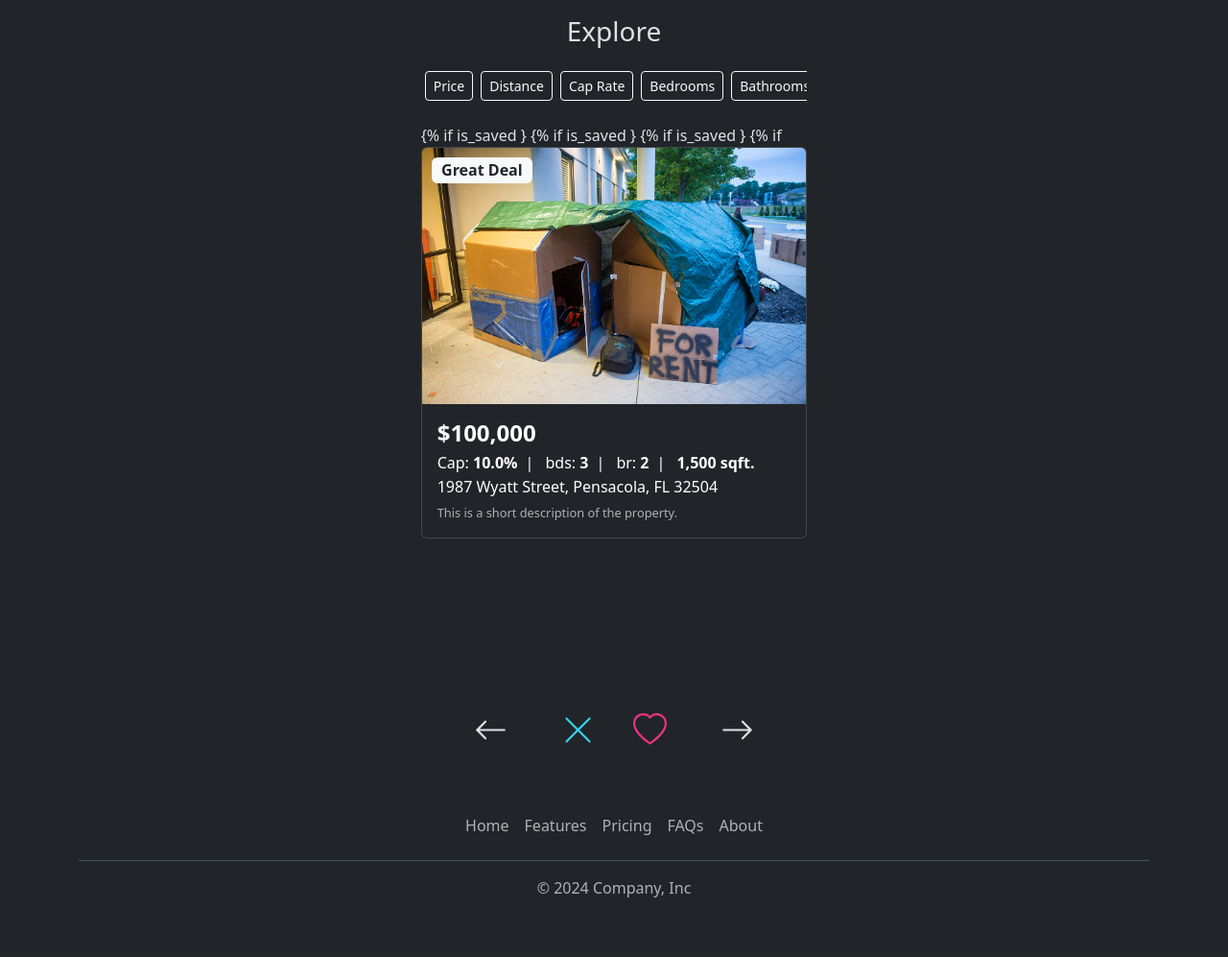
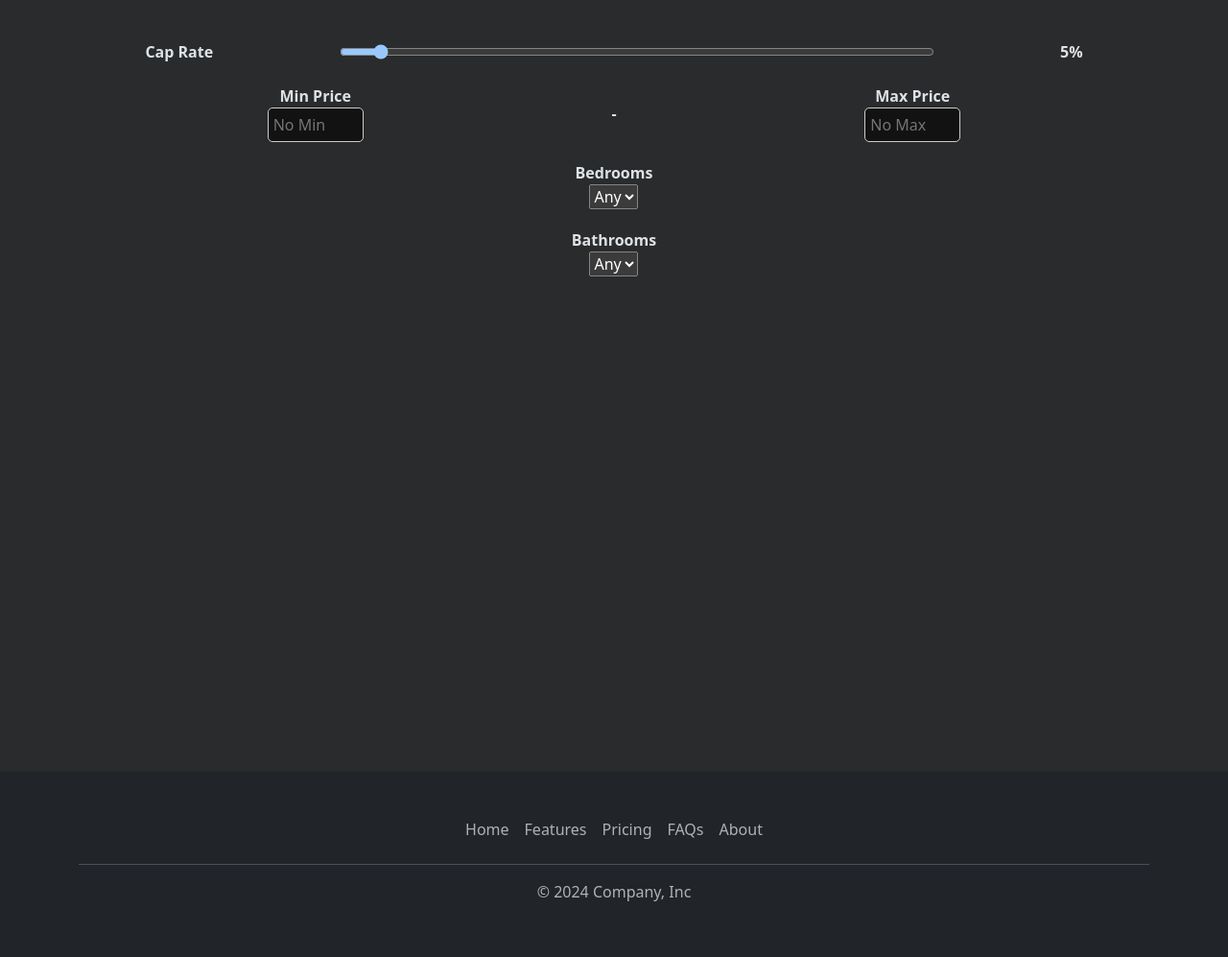
Before and after one commit to Aarongold1869/NiceHouseBro, a Django app: page /explore/ in a window 1280 px wide. Shown: the part 56-1053 px from the top of the page at 96% size. Before the commit the page ends 991 px from the top, so only its background shows below. Run offline with Django 5.2, Linux system fonts and the light colour scheme; a user stored in the database is signed in; data comes from the database, SQL or seed files in the repository; both versions use the stored data as it was after the commit.

Commit message:
working on explore filters

```diff
--- a/property/views.py
+++ b/property/views.py
@@ -39,13 +39,13 @@ def toggle_property_saved_explore_view(request, property_id: str):
             account=account,
             property_id=property_id
         )
-        property['is_saved'] = True
+        is_saved = True
         toast = { "type": "success", "header": "Explore", "message": "Property saved!" }
     else:
         saved_qs.delete()
-        property['is_saved'] = False
+        is_saved = False
         toast = { "type": "success", "header": "Explore", "message": "Property unsaved." }
-    return render(request, 'property/partials/explore-save-button.html', {'property_id': property_id, 'toast': toast })
+    return render(request, 'property/partials/explore-save-button.html', {'property_id': property_id, 'toast': toast, 'is_saved':is_saved })
 
 def property_detail_view(request, property_id: str):
     property: Property = next((x for x in PROPERTY_DATA if x['id'] == property_id), None)
--- a/templates/base.html
+++ b/templates/base.html
@@ -25,7 +25,7 @@
 
     {% include 'components/nav.html' %}
 
-    <div>
+    <div id="app-container" style="position:relative;">
     {% block content %}
 
     {% endblock %}
--- a/templates/components/toast-container.html
+++ b/templates/components/toast-container.html
@@ -1,3 +1,13 @@
+<style>
+    .toast-container {
+        position: fixed;
+        top: 0;
+        right: 0;
+        z-index: 9999;
+        padding: 20px;
+    }
+</style>
+
 <div id='toast-container' class="toast-container">
 
 </div>
--- a/templates/icons/heart.html
+++ b/templates/icons/heart.html
@@ -1,3 +1,11 @@
-<svg xmlns="http://www.w3.org/2000/svg" width="{{size}}" height="{{size}}" fill="{% if fill %}{{fill}}{% else %}currentColor{% endif %}" class="bi bi-heart" viewBox="0 0 16 16">
+<svg
+xmlns="http://www.w3.org/2000/svg"
+width="{{size}}"
+height="{{size}}"
+fill="{% if fill %}{{fill}}{% else %}currentColor{% endif %}"
+class="bi bi-heart glow"
+viewBox="0 0 16 16"
+style="filter: drop-shadow(0px 2px 6px var(--saved));"
+>
     <path d="m8 2.748-.717-.737C5.6.281 2.514.878 1.4 3.053c-.523 1.023-.641 2.5.314 4.385.92 1.815 2.834 3.989 6.286 6.357 3.452-2.368 5.365-4.542 6.286-6.357.955-1.886.838-3.362.314-4.385C13.486.878 10.4.28 8.717 2.01zM8 15C-7.333 4.868 3.279-3.04 7.824 1.143q.09.083.176.171a3 3 0 0 1 .176-.17C12.72-3.042 23.333 4.867 8 15"/>
 </svg>
--- a/templates/icons/x.html
+++ b/templates/icons/x.html
@@ -1,3 +1,10 @@
-<svg xmlns="http://www.w3.org/2000/svg" width="{{size}}" height="{{size}}" fill="{% if fill %}{{fill}}{% else %}currentColor{% endif %}" class="bi bi-x-lg" viewBox="0 0 16 16" >
+<svg
+xmlns="http://www.w3.org/2000/svg"
+width="{{size}}"
+height="{{size}}"
+fill="{% if fill %}{{fill}}{% else %}currentColor{% endif %}"
+class="bi bi-x-lg" viewBox="0 0 16 16"
+style="filter: drop-shadow(0px 2px 6px var(--hidden)"
+>
     <path d="M2.146 2.854a.5.5 0 1 1 .708-.708L8 7.293l5.146-5.147a.5.5 0 0 1 .708.708L8.707 8l5.147 5.146a.5.5 0 0 1-.708.708L8 8.707l-5.146 5.147a.5.5 0 0 1-.708-.708L7.293 8z"/>
 </svg>
--- /dev/null
+++ b/templates/property/explore-filter.html
@@ -0,0 +1,100 @@
+<style>
+    #explore-filter {
+        display: flex;
+        flex-direction: column;
+        position: absolute;
+        top: 0;
+        left: 0;
+        width: 100%;
+        height: 100%;
+        justify-content: flex-start;
+        align-items: center;
+        padding: 30px 20px;
+        background-color: var(--background);
+    }
+
+    #explore-filter p {
+        font-weight: bold;
+        margin:0;
+    }
+
+    .filter-option-container {
+        display: flex;
+        width: 100%;
+        flex-direction: row;
+        justify-content: space-evenly;
+        align-items: center;
+        margin: 10px 0;
+    }
+
+    .filter-option-container label {
+        display: flex;
+        flex-direction: column;
+        justify-content: center;
+        align-items: center;
+        text-align: center;
+        font-weight: bold;
+    }
+
+    .filter-option-container input {
+        width: 100px;
+        padding: 5px;
+        border: 1px solid #ccc;
+        border-radius: 5px;
+    }
+</style>
+
+<script>
+    function updateSliderValue() {
+        const slider = document.getElementById("cap-rate-input");
+        const output = document.getElementById("cap-rate-value");
+        output.innerHTML = slider.value;
+    }
+</script>
+
+<div id="explore-filter">
+
+    <div id="cap-rate-filter-container" class="filter-option-container">
+        <label for="cap-rate">Cap Rate</label>
+        <input type="range" min="0" max="100" value="5" class="slider w-50" id="cap-rate-input"
+        oninput="updateSliderValue()"
+        >
+        <div class="d-flex">
+            <p id="cap-rate-value">5</p>
+            <p>%</p>
+        </div>
+    </div>
+
+    <div id="price-filter-container" class="filter-option-container">
+        <label for="min-price">Min Price
+            <input type="number" id="min-price" name="min-price" min="0" max="10000000" placeholder="No Min">
+        </label>
+        <p> - </p>
+        <label for="max-price">Max Price
+            <input type="number" id="max-price" name="max-price" min="0" max="10000000" placeholder="No Max">
+        </label>
+    </div>
+
+    <div id="br-filter-container" class="filter-option-container">
+        <label for="bedrooms">Bedrooms
+        <select id="bedrooms" name="bedrooms">
+            <option value="0">Any</option>
+            <option value="1">1+</option>
+            <option value="2">2+</option>
+            <option value="3">3+</option>
+            <option value="4">4+</option>
+            <option value="5">5+</option>
+        </select>
+    </div>
+
+    <div id="bath-filter-container" class="filter-option-container">
+        <label for="bedrooms">Bathrooms
+        <select id="bedrooms" name="bedrooms">
+            <option value="0">Any</option>
+            <option value="1">1+</option>
+            <option value="2">2+</option>
+            <option value="3">3+</option>
+            <option value="4">4+</option>
+        </select>
+    </div>
+</div>
--- a/templates/property/explore.html
+++ b/templates/property/explore.html
@@ -5,12 +5,13 @@
 <style>
     .property-card {
         position: absolute;
-        transform: translateX(0) rotate(0);
-        transition: all 400ms ease;
+        border-radius: 15px;
+        transform: translateX(0) rotate(0) scale(1);
+        transition: transform 400ms ease, box-shadow 300ms ease, border 300ms ease;
     }
 
     .property-card[data-status="unknown"] {
-        transform: translateX(120%) rotate(30deg);
+        transform: translateX(50%) rotate(30deg) scale(0.001);
         transition: none;
     }
 
@@ -36,9 +37,9 @@
         transition: none;
     }
 
-    .property-card[data-status="saved"] {
-        /* transform: translateY(-120%); */
-        border: 2px solid var(--saved);
+    .saved {
+        border: 3px solid var(--saved);
+        box-shadow: 0 0 4px 2px var(--saved)
     }
 
     .property-card[data-status="hidden"] {
@@ -51,7 +52,7 @@
     @keyframes bounce2 {
         0%, 20%, 50%, 80%, 100% {transform: translateY(0);}
         40% {transform: translateY(-30px);}
-        60% {transform: translateY(-15px);}
+        60% {transform: translateY(-10px);}
     }
 
     #property-card-container {
@@ -63,12 +64,12 @@
 
     #property-card-container a {
         text-decoration: none;
-        color:white;
+        color: var(--foreground);
     }
 
     @media only screen and (min-width: 600px) {
         #property-card-container {
-            height:600px;
+            height: 600px;
         }
     }
 </style>
@@ -87,7 +88,7 @@
         setTimeout(() => {
             nextCard.dataset.status = "active";
             activeIndex = nextIndex;
-        });
+        }, 100);
         htmx.ajax('GET', `/property/get-explore-controls/${nextCard.id}/`, {target:'#explore-controls', swap:'outerHTML'})
     }
 
@@ -100,19 +101,14 @@
         setTimeout(() => {
             nextCard.dataset.status = "active";
             activeIndex = nextIndex;
-        });
+        }, 100);
         htmx.ajax('GET', `/property/get-explore-controls/${nextCard.id}/`, {target:'#explore-controls', swap:'outerHTML'})
     }
 
     const handleSaveCard = () => {
         const currentCard = document.querySelector(`[data-index="${activeIndex}"]`);
-        if (currentCard.dataset.status === "saved") {
-            currentCard.dataset.status = "active";
-            currentCard.classList.remove('bounce2');
-        } else if (currentCard.dataset.status === "active") {
-            currentCard.dataset.status = "saved";
-            currentCard.classList.add('bounce2');
-        }
+        currentCard.classList.toggle("saved")
+        currentCard.classList.toggle("bounce2")
     }
 
     const handleHideCard = async () => {
@@ -128,7 +124,7 @@
             cards[i].dataset.index = i;
         }
         // if no cards left, retrieve new cards
-        if (cards.length === 1) {
+        if (cards.length === 0) {
             console.log('retrieve new cards')
             // htmx.ajax('GET', `/property/get-explore-controls/${nextCard.id}/`, {target:'#explore-controls', swap:'outerHTML'})
             return
@@ -141,7 +137,7 @@
         setTimeout(() => {
             nextCard.dataset.status = "active";
             activeIndex = nextIndex;
-        });
+        }, 100);
         // update explore controls
         htmx.ajax('GET', `/property/get-explore-controls/${nextCard.id}/`, {target:'#explore-controls', swap:'outerHTML'})
     }
@@ -149,11 +145,10 @@
 </script>
 
 <div class="d-flex col justify-content-center">
-    <div class="col-sm-4 overflow-scroll">
+    <div class="col-sm-4 overflow-scroll p-1 pt-3">
 
-        <div class="container" data-bs-theme="dark">
         <div>
-                <h3 class="text-center pt-3">Explore</h3>
+            <h3 class="text-center">Explore</h3>
         </div>
 
         <div
@@ -166,7 +161,9 @@
             <button class="btn btn-sm btn-outline-light mx-1">Bedrooms</button>
             <button class="btn btn-sm btn-outline-light mx-1">Bathrooms</button>
         </div>
-            <div id='property-card-container' class="py-2 w-100">
+
+        <!-- Swiping Property List -->
+        <div id='property-card-container' class="d-flex justify-content-center p-3">
 
             {% if not property_list %}
 
@@ -176,7 +173,6 @@
 
                 {% for property in property_list %}
 
-                        {% if is_saved }
                     {% include "property/partials/property-card.html" %}
 
                 {% endfor %}
@@ -190,8 +186,8 @@
         {% endif %}
 
     </div>
-
-    </div>
 </div>
 
+{% include "property/explore-filter.html" %}
+
 {% endblock content %}
--- a/templates/property/partials/property-card.html
+++ b/templates/property/partials/property-card.html
@@ -5,12 +5,12 @@
 
 <div
 id='{{ property.id }}'
-class="card w-100 property-card"
+class="card property-card"
 data-index="{{ forloop.counter0 }}"
 data-status="{% if forloop.counter0 == 0 %}active{% else %}unknown{% endif %}"
 >
     <a href="{% url 'property-detial' property_id=property.id %}" style="position: relative;">
-        <img src="{% static property.cover_image_url %}" class="card-img-top" alt="...">
+        <img src="{% static property.cover_image_url %}" class="card-img-top" alt="..." style="border-top-left-radius:10px;border-top-right-radius:10px;">
         <span class="badge bg-light text-dark fs-6" style="position: absolute; top: 10px; left: 10px;">Great Deal</span>
         <div class="card-body text-wrap">
             <h5 class="card-title" style="font-weight:600; font-size:1.5rem">{{ property.price|currency:0 }}</h5>
```
Also changed, not shown: templates/components/partials/toast.html (+6 -8 lines), templates/icons/heart-fill.html (+9 -1 lines), templates/property/partials/explore-save-button.html (+3 -24 lines), templates/property/partials/property-card-saved.html (deleted, +0 -52 lines), db.sqlite3. Lines whose indentation alone changed are shown as unchanged.
